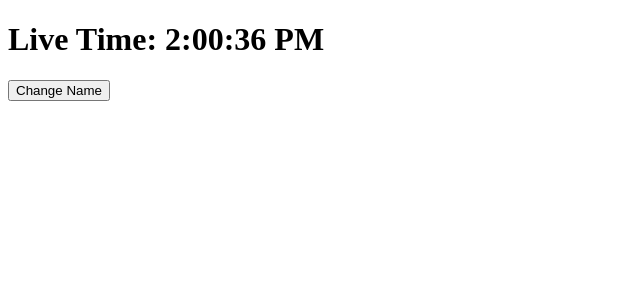
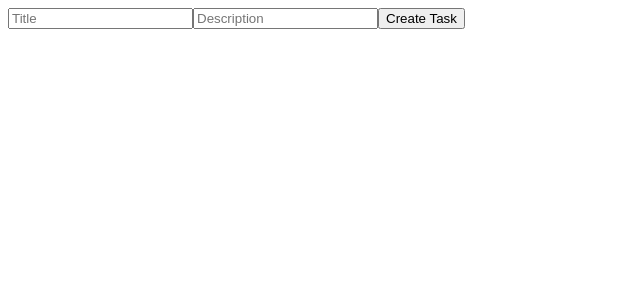
Before and after one commit to master-dhanesh/reactmern04, a React (Create React App) app: page / in a window 1280 px wide. Shown: the top 300 px of the page, without its empty margins (0-640 px from the left). Built offline with nearby package versions, Linux system fonts and the light colour scheme.

Commit message:
Two Way Binding

```diff
--- a/src/App.js
+++ b/src/App.js
@@ -1,20 +1,35 @@
-import { useState } from "react";
+import React, { useState } from "react";
 
 const App = () => {
-    let [time, setTime] = useState(new Date().toLocaleTimeString());
+    const [title, setTitle] = useState("");
+    const [desc, setDesc] = useState("");
 
-    const clickHandler = () => {
-        setTime(new Date().toLocaleTimeString());
+    const submithandler = (e) => {
+        e.preventDefault();
+        // console.log(e.target[0].value);
+        // console.log(e.target[1].value);
+        console.log({ title, desc });
+        setTitle("");
+        setDesc("");
     };
-
-    setInterval(() => {
-        clickHandler();
-    }, 1000);
 
     return (
         <div>
-            <h1>Live Time: {time}</h1>
-            <button onClick={clickHandler}>Change Name</button>
+            <form onSubmit={submithandler}>
+                <input
+                    type="text"
+                    placeholder="Title"
+                    onChange={(e) => setTitle(e.target.value)}
+                    value={title}
+                />
+                <input
+                    type="text"
+                    placeholder="Description"
+                    onChange={(e) => setDesc(e.target.value)}
+                    value={desc}
+                />
+                <button>Create Task</button>
+            </form>
         </div>
     );
 };
```
